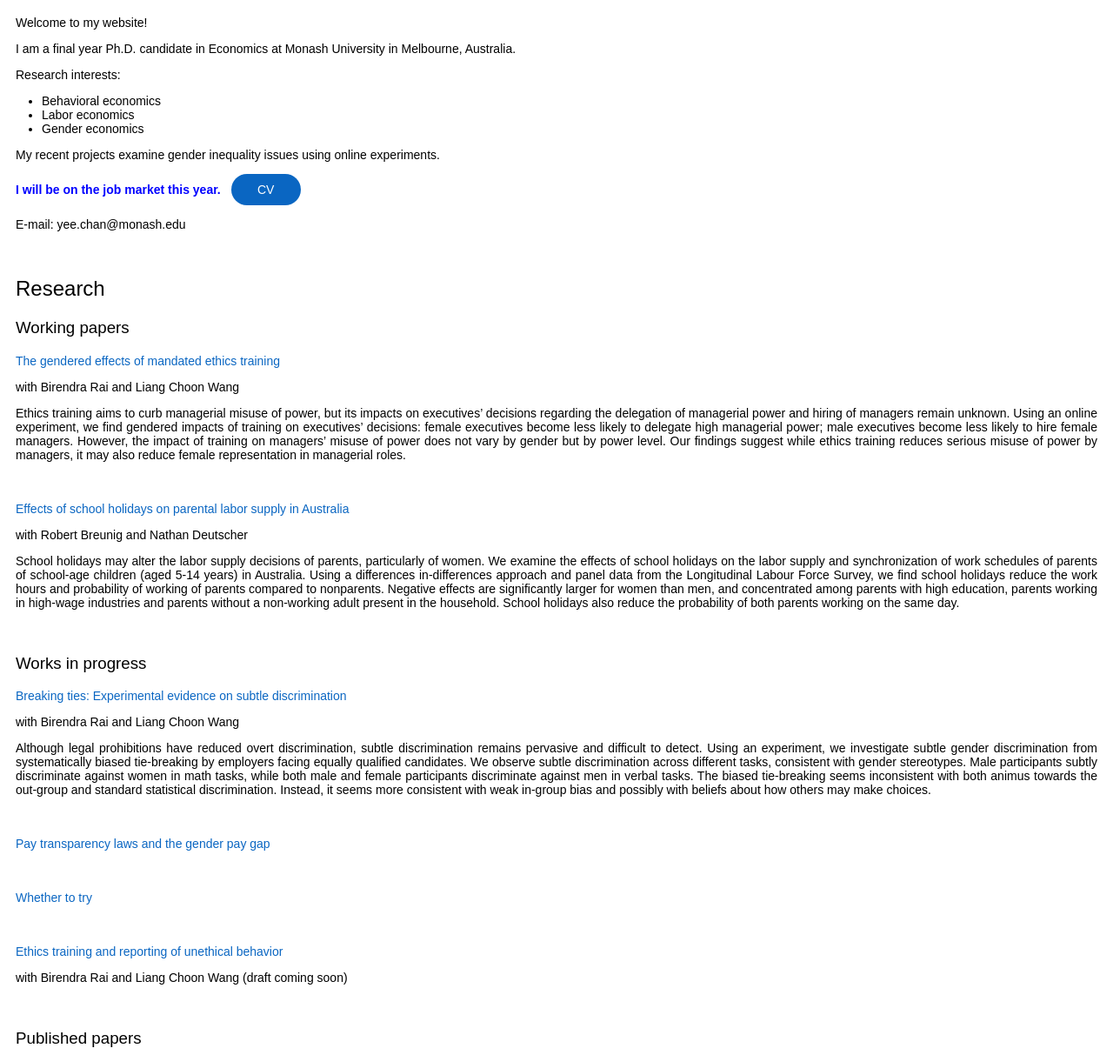
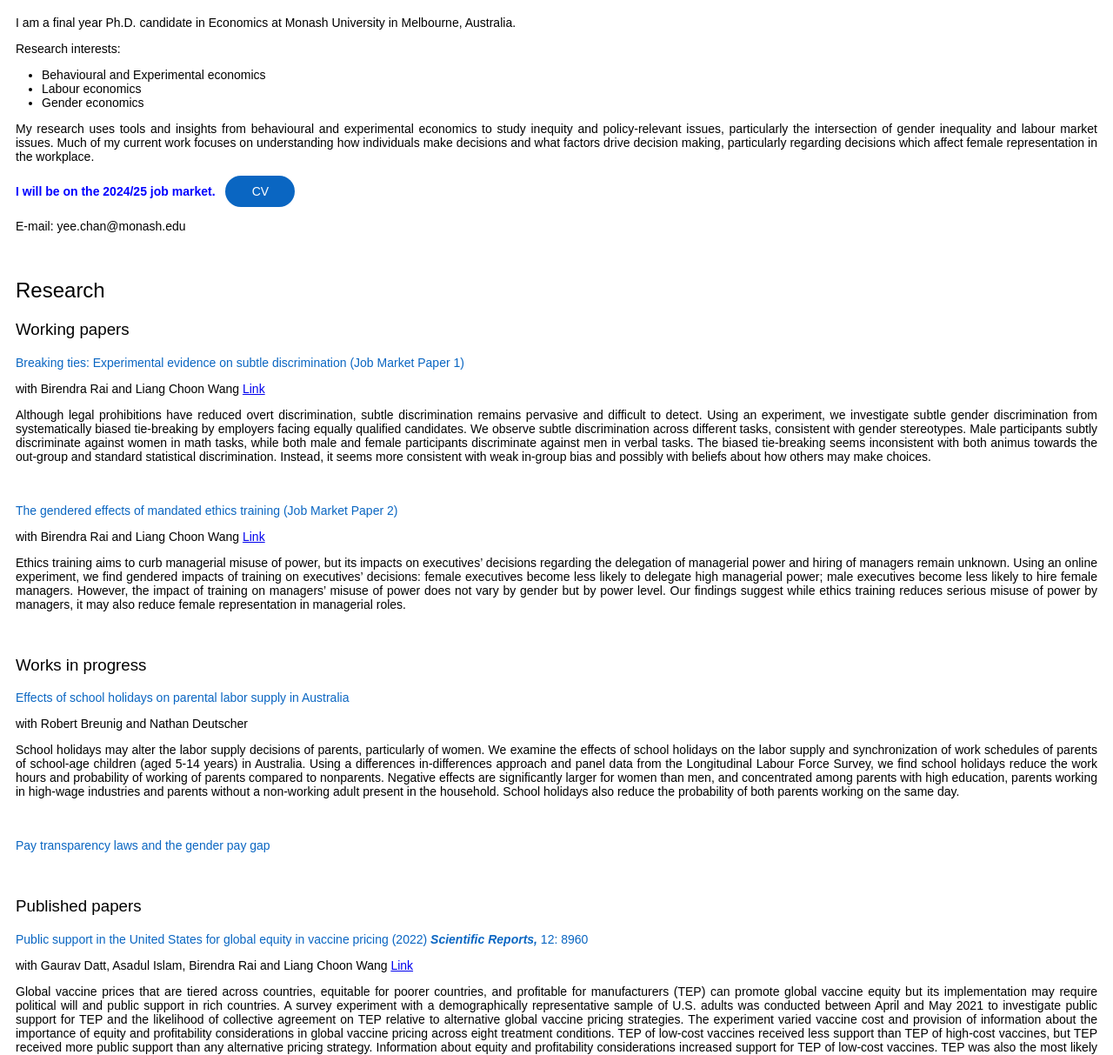
Before and after one commit to yeewahlisachan/yeewahlisachan.github.io, a plain HTML site: page index.html in a window 1280 px wide. Shown: the part 80-1293 px from the top of the page at 87% size. Drawn offline with Linux system fonts and the light colour scheme.

Commit message:
Add files via upload
update

```diff
--- a/index.html
+++ b/index.html
@@ -6,10 +6,6 @@
 <h1>
   Yee Wah Lisa Chan
 </h1>
-
-<p class="welcome-statement">
-  Welcome to my website!
-</p>
 
 <p class="opening-statement">
   I am a final year Ph.D. candidate in Economics at Monash University in Melbourne, Australia.
@@ -20,17 +16,17 @@
 </p>
 
 <ul>
-  <li>Behavioral economics</li>
-  <li>Labor economics</li>
+  <li>Behavioural and Experimental economics</li>
+  <li>Labour economics</li>
   <li>Gender economics</li>
 </ul>
 
 <p class="research-statement">
-  My recent projects examine gender inequality issues using online experiments.
+  My research uses tools and insights from behavioural and experimental economics to study inequity and policy-relevant issues, particularly the intersection of gender inequality and labour market issues. Much of my current work focuses on understanding how individuals make decisions and what factors drive decision making, particularly regarding decisions which affect female representation in the workplace.
 </p>
 
 <p class="jm-statement">
-  I will be on the job market this year.
+  I will be on the 2024/25 job market.
   <a href="https://drive.google.com/file/d/1JmOFQfl_lBLPOXHjF8piGsrRj5XMxbaN/view?usp=sharing" target="_blank">
     <button class="cv-button">
       CV
@@ -121,10 +117,29 @@
 </h3>
 
 <p class="title">
-    The gendered effects of mandated ethics training
+  Breaking ties: Experimental evidence on subtle discrimination (Job Market Paper 1)
 </p>
 <p>
   with Birendra Rai and Liang Choon Wang
+    <a href="https://drive.google.com/file/d/1K8wXACTUE87cfz60J81m4XzxDlt80bOa/view" target="_blank">
+        Link
+    </a>
+</p>
+
+<p class="abstract">
+  Although legal prohibitions have reduced overt discrimination, subtle discrimination remains pervasive and difficult to detect. Using an experiment, we investigate subtle gender discrimination from systematically biased tie-breaking by employers facing equally qualified candidates. We observe subtle discrimination across different tasks, consistent with gender stereotypes. Male participants subtly discriminate against women in math tasks, while both male and female participants discriminate against men in verbal tasks. The biased tie-breaking seems inconsistent with both animus towards the out-group and standard statistical discrimination. Instead, it seems more consistent with weak in-group bias and possibly with beliefs about how others may make choices.
+</p>
+
+<br>
+
+<p class="title">
+    The gendered effects of mandated ethics training (Job Market Paper 2)
+</p>
+<p>
+  with Birendra Rai and Liang Choon Wang
+    <a href="https://drive.google.com/file/d/1nBhViG7rY3R333NUi7VEwS_c9D9KAqZf/view" target="_blank">
+        Link
+    </a>
 </p>
 
 <p class="abstract">
@@ -132,6 +147,12 @@
 </p>
 
 <br>
+
+
+<h3>
+  Works in progress
+</h3>
+
 
 <p class="title">
     Effects of school holidays on parental labor supply in Australia
@@ -146,40 +167,8 @@
 
 <br>
 
-<h3>
-  Works in progress
-</h3>
-
-<p class="title">
-  Breaking ties: Experimental evidence on subtle discrimination
-</p>
-<p>
-  with Birendra Rai and Liang Choon Wang
-</p>
-
-<p class="abstract">
-  Although legal prohibitions have reduced overt discrimination, subtle discrimination remains pervasive and difficult to detect. Using an experiment, we investigate subtle gender discrimination from systematically biased tie-breaking by employers facing equally qualified candidates. We observe subtle discrimination across different tasks, consistent with gender stereotypes. Male participants subtly discriminate against women in math tasks, while both male and female participants discriminate against men in verbal tasks. The biased tie-breaking seems inconsistent with both animus towards the out-group and standard statistical discrimination. Instead, it seems more consistent with weak in-group bias and possibly with beliefs about how others may make choices.
-</p>
-
-<br>
-
 <p class="title">
   Pay transparency laws and the gender pay gap
-</p>
-
-<br>
-
-<p class="title">
-  Whether to try
-</p>
-
-<br>
-
-<p class="title">
-  Ethics training and reporting of unethical behavior
-</p>
-<p>
-  with Birendra Rai and Liang Choon Wang (draft coming soon)
 </p>
 
 <br>
```
